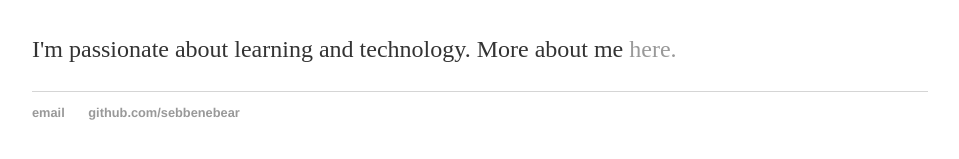
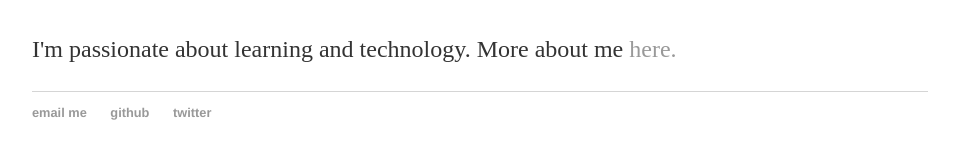
Before and after one commit to Sebbenbear/sebbenbear.github.io, a Jekyll site: the page built from index.html, in a window 1280 px wide. Shown: the part 164-323 px from the top of the page, without its empty margins (160-1119 px from the left). Built offline with Jekyll 4.4.1, drawn with Linux system fonts in a browser that asks for light colours.

Commit message:
Update index to use default layout

```diff
--- a/index.html
+++ b/index.html
@@ -1,29 +1,8 @@
-<!DOCTYPE html>
-<html>
-	<head>
-		<title>Pauline Kelly</title>
-		<link rel="stylesheet" type="text/css" href="/css/main.css">
-	</head>
-	<body>
-		<nav>
-    		<ul>
-        		<li><a href="/">Home</a></li>
-	        	<li><a href="/about">About</a></li>
-        		<li><a href="/cv">CV</a></li>
-        		<li><a href="/blog">Blog</a></li>
-    		</ul>
-		</nav>
-		<div class="container">
-    		<div class="blurb">
-        		<h1>Hi there, I'm Pauline!</h1>
-				<p>I'm passionate about learning and technology. More about me <a href="/about">here.</a></p>
-    		</div><!-- /.blurb -->
-		</div><!-- /.container -->
-		<footer>
-    		<ul>
-        		<li><a href="mailto:pauline.m.kelly1@gmail.com">email</a></li>
-        		<li><a href="https://github.com/sebbenbear">github.com/sebbenebear</a></li>
-			</ul>
-		</footer>
-	</body>
-</html>
+---
+layout: default
+title: Hank Quinlan, Horrible Cop
+---
+<div class="blurb">
+        <h1>Hi there, I'm Pauline!</h1>
+        <p>I'm passionate about learning and technology. More about me <a href="/about">here.</a></p>
+</div><!-- /.blurb -->
```
